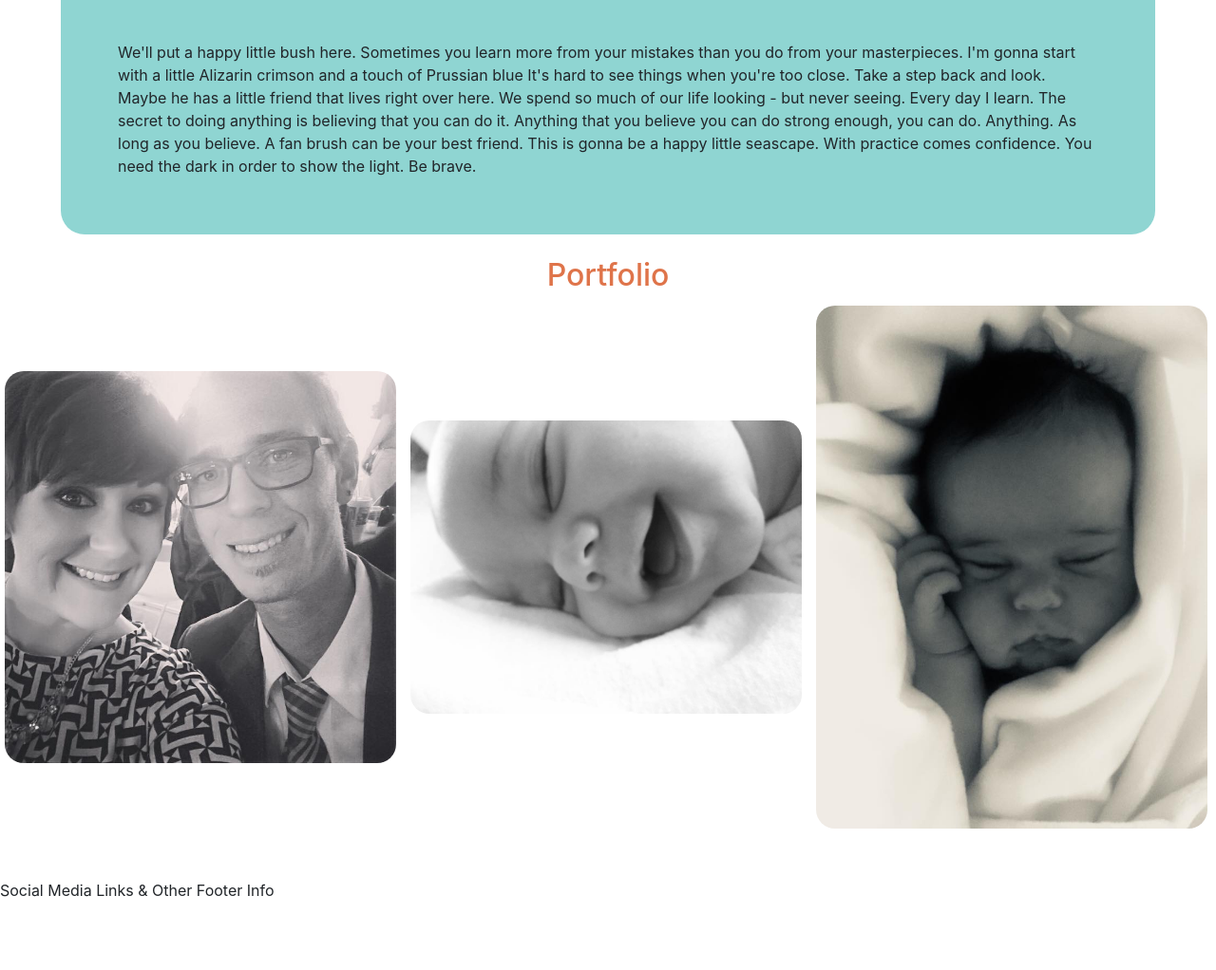
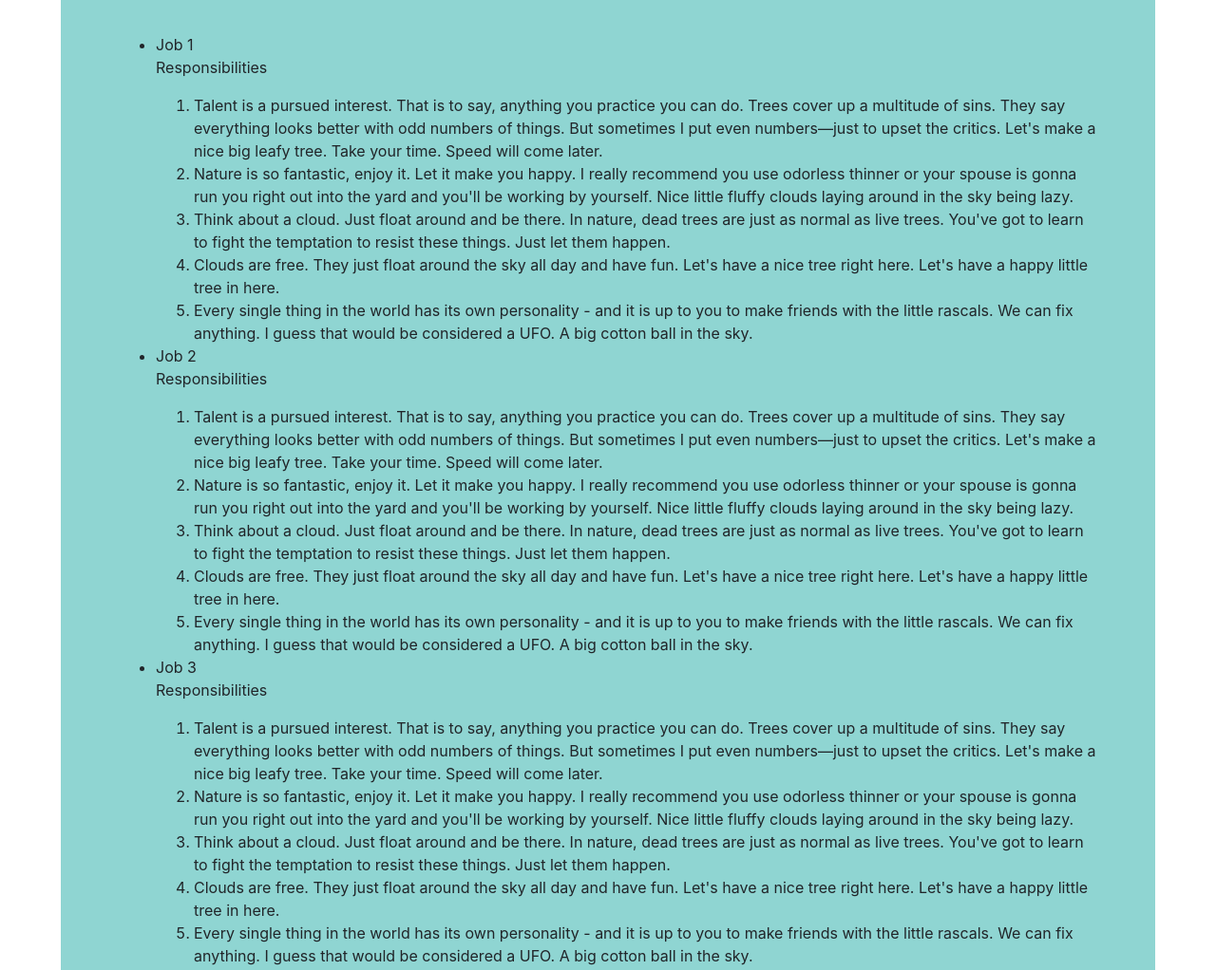
Before and after one commit to aerhoads/AshliRhoadsPortfolio, a plain HTML site: page index.html in a window 1280 px wide. Shown: the part 1000-2022 px from the top of the page at 95% size. Before the commit the page ends 1950 px from the top, so only its background shows below. Drawn offline with nearby package versions, Linux system fonts and the light colour scheme.

Commit message:
Updated Resume Section and README

```diff
--- a/css/style.css
+++ b/css/style.css
@@ -37,9 +37,13 @@ h6 {
     font: Helvetica;
 }
 
-#paragraphs {
+.about-paragraph {
     margin: 40px;
     display: inline-block;
+}
+
+.resume-content {
+    margin: 40px;
 }
 
 
@@ -59,10 +63,12 @@ h6 {
 
 .modal h1 {
     margin: 0;
+    color: #DF744A;
+    font: Helvetica;
 }
 
 .modal button {
-    background: #fa923f;
+    background: #DF774A;
     color: white;
     border: 1px solid    #521751;
     font: Helvetica;
--- a/index.html
+++ b/index.html
@@ -46,7 +46,7 @@
 <br>
     <div id="container">
         <h2 id="about">About Me</h2>
-        <p id="paragraphs">We don't really know where this goes - and I'm not sure we really care. Let's do it again then, what the heck. Let's put some happy trees and bushes back in here.
+        <p class="about-paragraph">We don't really know where this goes - and I'm not sure we really care. Let's do it again then, what the heck. Let's put some happy trees and bushes back in here.
 
             Now it's beginning to make a little sense. Brown is such a nice color. Remember how free clouds are. They just lay around in the sky all day long. These trees are so much fun. I get started on them and I have a hard time stopping.
 
@@ -59,11 +59,42 @@
 <br>
     <div id="container">
             <h2 id="resume">Resume</h2>
-        <p id="paragraphs">We'll put a happy little bush here. Sometimes you learn more from your mistakes than you do from your masterpieces. I'm gonna start with a little Alizarin crimson and a touch of Prussian blue It's hard to see things when you're too close. Take a step back and look. Maybe he has a little friend that lives right over here. We spend so much of our life looking - but never seeing.
-
-            Every day I learn. The secret to doing anything is believing that you can do it. Anything that you believe you can do strong enough, you can do. Anything. As long as you believe. A fan brush can be your best friend. This is gonna be a happy little seascape.
-
-            With practice comes confidence. You need the dark in order to show the light. Be brave.
+        <p id="paragraphs">
+            <ul class="resume-content">
+                <li>Job 1</li>
+                    <p> Responsibilities </p>
+                        <ol>
+                            <li>Talent is a pursued interest. That is to say, anything you practice you can do. Trees cover up a multitude of sins. They say everything looks better with odd numbers of things. But sometimes I put even numbers—just to upset the critics. Let's make a nice big leafy tree. Take your time. Speed will come later.</li>
+                            <li>Nature is so fantastic, enjoy it. Let it make you happy. I really recommend you use odorless thinner or your spouse is gonna run you right out into the yard and you'll be working by yourself. Nice little fluffy clouds laying around in the sky being lazy.</li>
+                            <li>Think about a cloud. Just float around and be there. In nature, dead trees are just as normal as live trees. You've got to learn to fight the temptation to resist these things. Just let them happen.</li>
+                            <li>Clouds are free. They just float around the sky all day and have fun. Let's have a nice tree right here. Let's have a happy little tree in here.
+                                </li>
+                            <li>Every single thing in the world has its own personality - and it is up to you to make friends with the little rascals. We can fix anything. I guess that would be considered a UFO. A big cotton ball in the sky.
+                                </li>
+                        </ol>
+                        <li>Job 2</li>
+                        <p> Responsibilities </p>
+                            <ol>
+                                <li>Talent is a pursued interest. That is to say, anything you practice you can do. Trees cover up a multitude of sins. They say everything looks better with odd numbers of things. But sometimes I put even numbers—just to upset the critics. Let's make a nice big leafy tree. Take your time. Speed will come later.</li>
+                                <li>Nature is so fantastic, enjoy it. Let it make you happy. I really recommend you use odorless thinner or your spouse is gonna run you right out into the yard and you'll be working by yourself. Nice little fluffy clouds laying around in the sky being lazy.</li>
+                                <li>Think about a cloud. Just float around and be there. In nature, dead trees are just as normal as live trees. You've got to learn to fight the temptation to resist these things. Just let them happen.</li>
+                                <li>Clouds are free. They just float around the sky all day and have fun. Let's have a nice tree right here. Let's have a happy little tree in here.
+                                    </li>
+                                <li>Every single thing in the world has its own personality - and it is up to you to make friends with the little rascals. We can fix anything. I guess that would be considered a UFO. A big cotton ball in the sky.
+                                    </li>
+                            </ol>
+                            <li>Job 3</li>
+                            <p> Responsibilities </p>
+                                <ol>
+                                    <li>Talent is a pursued interest. That is to say, anything you practice you can do. Trees cover up a multitude of sins. They say everything looks better with odd numbers of things. But sometimes I put even numbers—just to upset the critics. Let's make a nice big leafy tree. Take your time. Speed will come later.</li>
+                                    <li>Nature is so fantastic, enjoy it. Let it make you happy. I really recommend you use odorless thinner or your spouse is gonna run you right out into the yard and you'll be working by yourself. Nice little fluffy clouds laying around in the sky being lazy.</li>
+                                    <li>Think about a cloud. Just float around and be there. In nature, dead trees are just as normal as live trees. You've got to learn to fight the temptation to resist these things. Just let them happen.</li>
+                                    <li>Clouds are free. They just float around the sky all day and have fun. Let's have a nice tree right here. Let's have a happy little tree in here.
+                                        </li>
+                                    <li>Every single thing in the world has its own personality - and it is up to you to make friends with the little rascals. We can fix anything. I guess that would be considered a UFO. A big cotton ball in the sky.
+                                        </li>
+                                </ol>
+            </ul>
         </p>
     </div>
 
```
